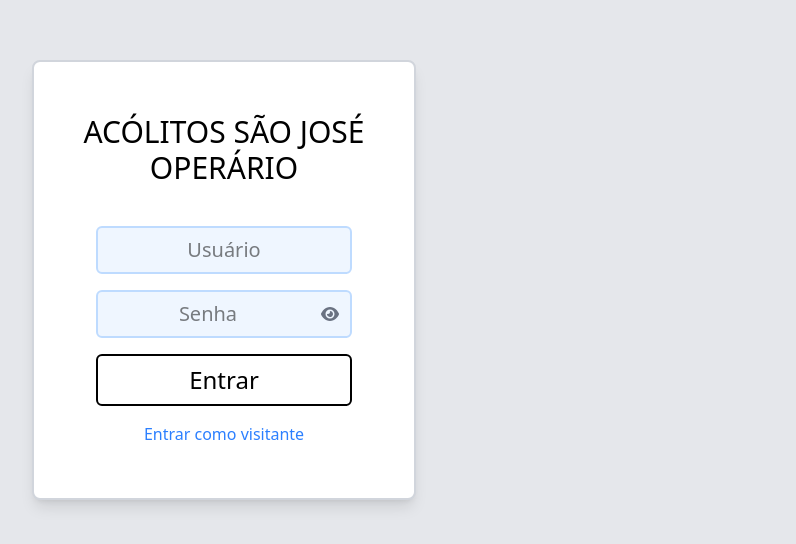
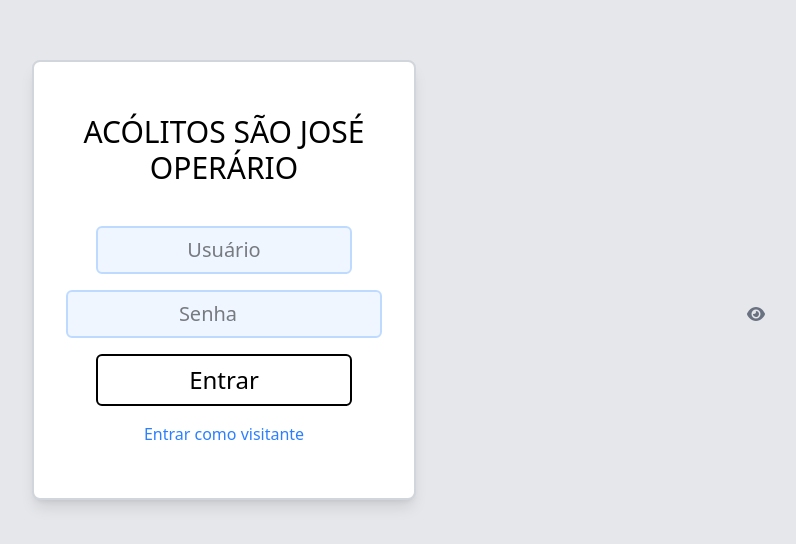
Before and after one commit to LuizLaikovski/ProjetoAcolitos, a React (Vite) app in the folder frontend/: page / in a window 1280 px wide. Shown: the part 120-664 px from the top of the page, without its empty margins (416-1212 px from the left). Built offline with nearby package versions, Linux system fonts and the light colour scheme.

Commit message:
olhinho da senha

```diff
--- a/frontend/src/App.css
+++ b/frontend/src/App.css
@@ -1,3 +1,7 @@
+.testB {
+    border: 1px solid red;
+}
+
 @media (max-width: 430px) {
     .containerEdit {
         width: 80dvw;
--- a/frontend/src/routes/LoginScreen.tsx
+++ b/frontend/src/routes/LoginScreen.tsx
@@ -34,7 +34,6 @@ export default function LoginScreen() {
             >
                 <h1 className="text-3xl mb-10">ACÓLITOS SÃO JOSÉ OPERÁRIO</h1>
 
-                {/* Campo de usuário */}
                 <input
                     value={user}
                     onChange={(e) => setUser(e.target.value)}
@@ -42,8 +41,7 @@ export default function LoginScreen() {
                     className="border-blue-200 bg-blue-50 border-2 p-2 rounded-md w-[20dvw] text-xl text-center"
                 />
 
-                {/* Campo de senha com toggle */}
-                <div className="relative w-[20dvw]">
+                <div className="relative">
                     <input
                         type={showPassword ? "text" : "password"}
                         value={password}
@@ -54,14 +52,13 @@ export default function LoginScreen() {
                     <button
                         type="button"
                         onClick={() => setShowPassword(!showPassword)}
-                        className="absolute right-3 top-1/2 transform -translate-y-1/2 text-gray-500 hover:text-gray-700"
+                        className="absolute right-[-30vw] top-1/4 transform-translate-y-1/2 text-gray-500 hover:text-gray-700"
                         aria-label={showPassword ? "Ocultar senha" : "Mostrar senha"}
                     >
                         <FontAwesomeIcon icon={showPassword ? faEyeSlash : faEye} />
                     </button>
                 </div>
 
-                {/* Botão de login */}
                 <button
                     type="submit"
                     className="border-black-900 border-2 p-2 rounded-md w-[20dvw] text-2xl transition hover:bg-gray-200"
@@ -69,7 +66,6 @@ export default function LoginScreen() {
                     Entrar
                 </button>
 
-                {/* Link visitante */}
                 <Link to="/visitors" className="text-blue-500 hover:underline">
                     Entrar como visitante
                 </Link>
```
